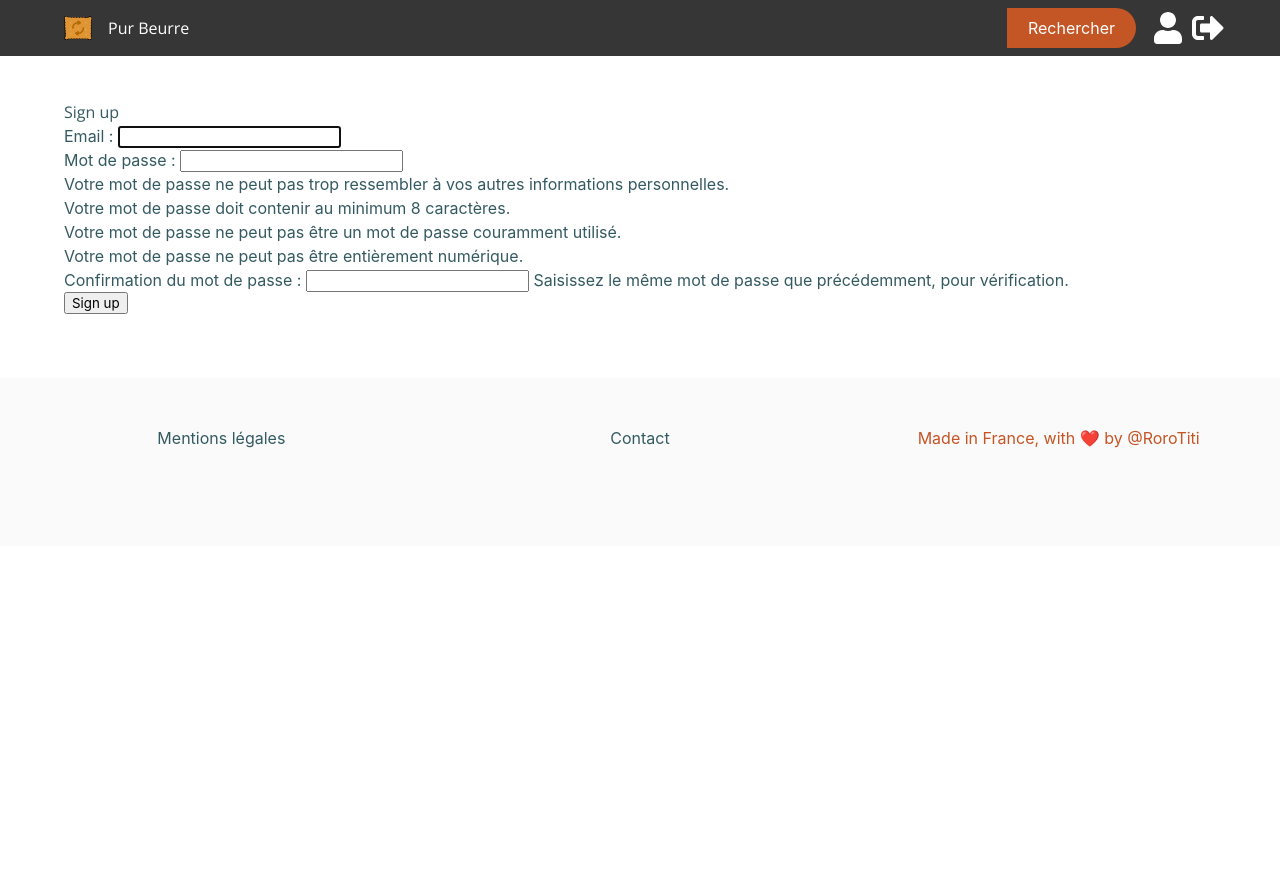
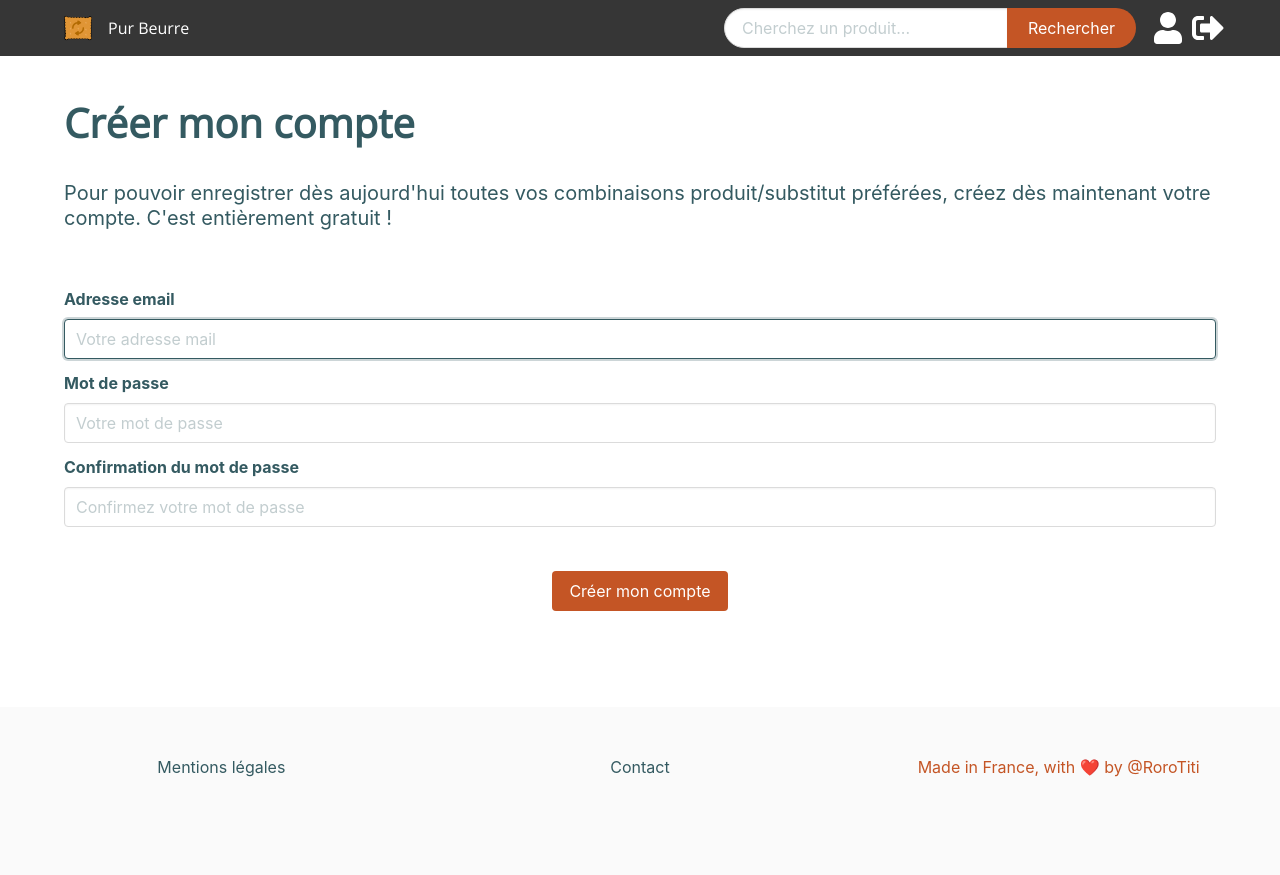
Before and after one commit to RoroTitiFR/OC_P8, a Django app: page /signup/ in a window 1280 px wide. Before the commit the page ends 448 px from the top, so only its background shows below. Run offline with Django 3.2, Linux system fonts and the light colour scheme; some libraries are stand-ins or nearby versions; some web fonts are replaced.

Commit message:
Proper working signup form

```diff
--- a/app/forms/auth.py
+++ b/app/forms/auth.py
@@ -1,15 +1,54 @@
+from django import forms
 from django.contrib.auth.forms import UserCreationForm, UserChangeForm
 
 from app.models import PurBeurreUser
 
 
 class CustomUserCreationForm(UserCreationForm):
+    email = forms.CharField(
+        required=True,
+        widget=forms.TextInput(attrs={
+            "placeholder": "Votre adresse mail",
+            "class": "input"
+        }),
+        error_messages={
+            "unique": "Un utilisateur avec cette adresse mail est déjà enregistré."
+        }
+    )
+
+    password1 = forms.CharField(
+        required=True,
+        widget=forms.PasswordInput(attrs={
+            "placeholder": "Votre mot de passe",
+            "class": "input"
+        })
+    )
+
+    password2 = forms.CharField(
+        required=True,
+        widget=forms.PasswordInput(attrs={
+            "placeholder": "Confirmez votre mot de passe",
+            "class": "input"
+        })
+    )
+
+    def is_valid(self):
+        # noinspection PyCallByClass
+        is_valid = forms.Form.is_valid(self)
+
+        for error in self.errors:
+            self.fields[error].widget.attrs.update({
+                "class": self.fields[error].widget.attrs["class"] + " is-danger"
+            })
+
+        return is_valid
+
     class Meta:
         model = PurBeurreUser
-        fields = ('email',)
+        fields = ("email",)
 
 
 class CustomUserChangeForm(UserChangeForm):
     class Meta:
         model = PurBeurreUser
-        fields = ('email',)
+        fields = ("email",)
--- a/app/templates/app/signup.html
+++ b/app/templates/app/signup.html
@@ -3,11 +3,62 @@
 {% block content %}
     <section class="section">
         <div class="container">
-            <h2>Sign up</h2>
+            <h2 class="title is-2">Créer mon compte</h2>
+            <p class="subtitle pt-8 pb-8">
+                Pour pouvoir enregistrer dès aujourd'hui toutes vos combinaisons produit/substitut préférées,
+                créez dès maintenant votre compte. C'est entièrement gratuit !
+            </p>
+
             <form method="post">
                 {% csrf_token %}
-                {{ form.as_p }}
-                <button type="submit">Sign up</button>
+
+                <div class="field">
+                    <label class="label">Adresse email</label>
+
+                    <div class="control">
+                        {{ signup_form.email }}
+                    </div>
+
+                    <p class="help is-danger">
+                        {% for error in signup_form.errors.email %}
+                            <span>{{ error }}</span>
+                        {% endfor %}
+                    </p>
+                </div>
+
+                <div class="field">
+                    <label class="label">Mot de passe</label>
+
+                    <div class="control">
+                        {{ signup_form.password1 }}
+                    </div>
+
+                    <p class="help is-danger">
+                        {% for error in signup_form.errors.password1 %}
+                            <span>{{ error }}</span>
+                        {% endfor %}
+                    </p>
+                </div>
+
+                <div class="field">
+                    <label class="label">Confirmation du mot de passe</label>
+
+                    <div class="control">
+                        {{ signup_form.password2 }}
+                    </div>
+
+                    <p class="help is-danger">
+                        {% for error in signup_form.errors.password2 %}
+                            <span>{{ error }}</span>
+                        {% endfor %}
+                    </p>
+                </div>
+
+                <div class="field is-grouped is-grouped-centered">
+                    <div class="control">
+                        <button class="button is-primary m-8" type="submit">Créer mon compte</button>
+                    </div>
+                </div>
             </form>
         </div>
     </section>
--- a/app/views/auth.py
+++ b/app/views/auth.py
@@ -2,6 +2,7 @@ from django.contrib.auth import login
 from django.shortcuts import render, redirect
 
 from app.forms.auth import CustomUserCreationForm
+from app.forms.search import SearchForm
 
 
 def signup(request):
@@ -15,5 +16,6 @@ def signup(request):
         form = CustomUserCreationForm()
 
     return render(request, "app/signup.html", {
-        "form": form
+        "signup_form": form,
+        "form": SearchForm()
     })
```
